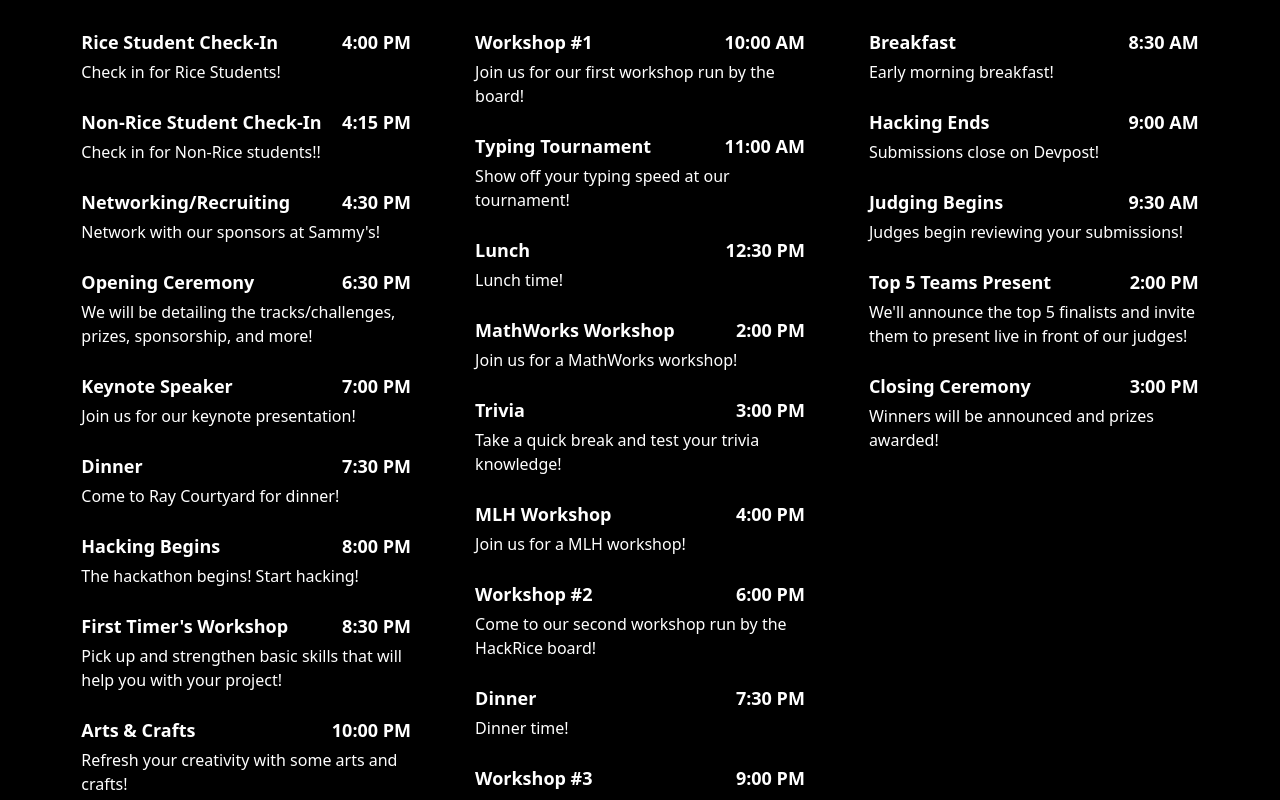
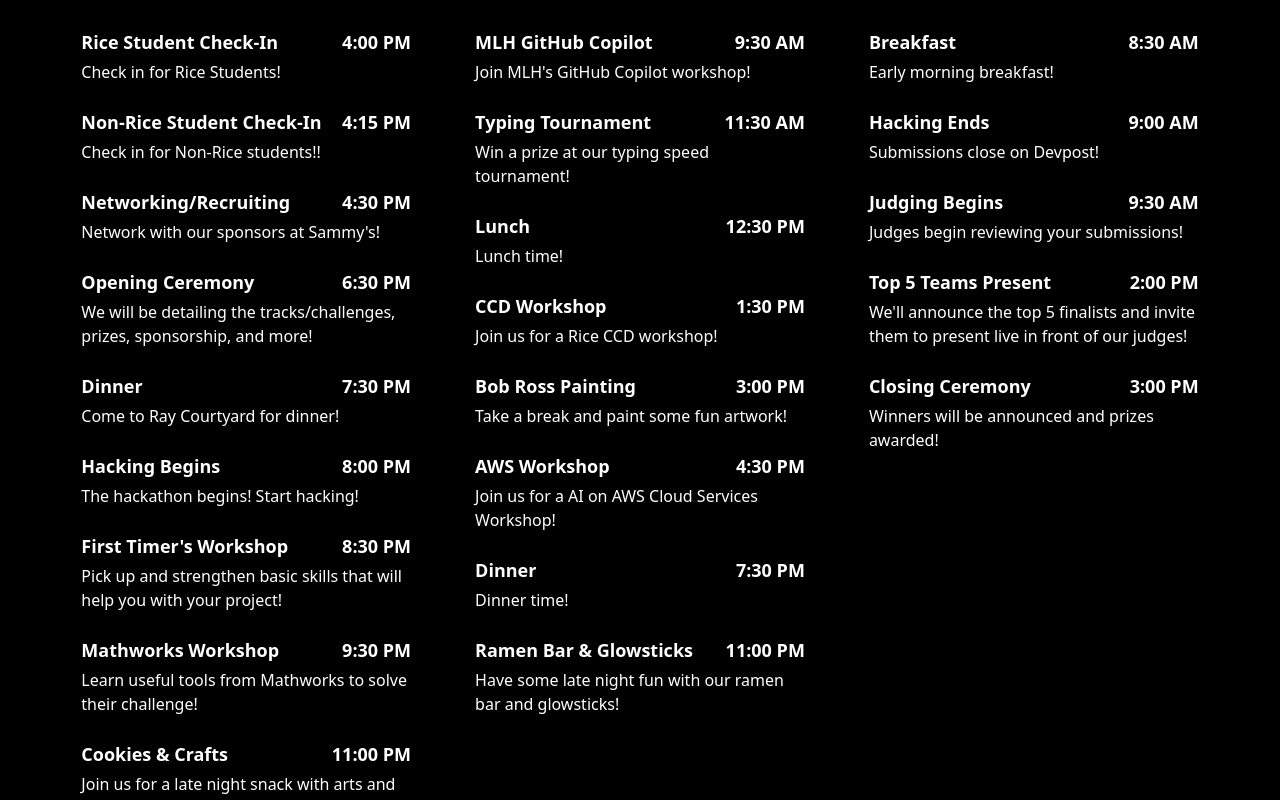
Before and after one commit to chloep23/14hackricepublic, a React (Create React App) app: page / in a window 1280 px wide. Shown: the part 1720-2520 px from the top of the page. Built offline with nearby package versions, Linux system fonts and the light colour scheme.

Commit message:
updated schedule

```diff
--- a/src/App.tsx
+++ b/src/App.tsx
@@ -189,12 +189,6 @@
             </button>
             <button className="bg-black hover:scale-110 text-white text-left rounded-lg mt-5 md:mt-0 md:p-3 w-full">
               <div className="flex justify-between">
-                <h1 className="mb-1 font-semibold text-base md:text-lg">Keynote Speaker</h1>
-                <h2 className="ml-3 font-semibold text-right text-lg">7:00 PM </h2>
-              </div> Join us for our keynote presentation!
-            </button>
-            <button className="bg-black hover:scale-110 text-white text-left rounded-lg mt-5 md:mt-0 md:p-3 w-full">
-              <div className="flex justify-between">
                 <h1 className="mb-1 font-semibold text-base md:text-lg">Dinner</h1>
                 <h2 className="ml-3 font-semibold text-right text-lg">7:30 PM </h2>
               </div> Come to Ray Courtyard for dinner!
@@ -213,15 +207,15 @@
             </button>
             <button className="bg-black hover:scale-110 text-white text-left rounded-lg mt-5 md:mt-0 md:p-3 w-full">
               <div className="flex justify-between">
-                <h1 className="mb-1 font-semibold text-base md:text-lg">Arts & Crafts</h1>
-                <h2 className="ml-3 font-semibold text-right text-lg">10:00 PM </h2>
-              </div> Refresh your creativity with some arts and crafts!
+                <h1 className="mb-1 font-semibold text-base md:text-lg">Mathworks Workshop</h1>
+                <h2 className="ml-3 font-semibold text-right text-lg">9:30 PM </h2>
+              </div> Learn useful tools from Mathworks to solve their challenge!
             </button>
             <button className="bg-black hover:scale-110 text-white text-left rounded-lg mt-5 md:mt-0 md:p-3 w-full">
               <div className="flex justify-between">
-                <h1 className="mb-1 font-semibold text-base md:text-lg">Late Night Snack</h1>
+                <h1 className="mb-1 font-semibold text-base md:text-lg">Cookies & Crafts</h1>
                 <h2 className="ml-3 font-semibold text-right text-lg">11:00 PM </h2>
-              </div> Join us for a late night snack!
+              </div> Join us for a late night snack with arts and crafts!
             </button>
           </div>
           {/* -------------- SATURDAY --------------- */}
@@ -229,15 +223,15 @@
           <button className="relative text-center text-xl bg-black text-yellow-300/85 md:text-2xl font-bold align-top rounded-xl outline outline-yellow-300/85 h-12 w-40 md:h-16 md:w-52">Saturday 9/21</button>
             <button className="bg-black hover:scale-110 text-white text-left rounded-lg mt-10 md:p-3 w-full">
               <div className="flex justify-between">
-                <h1 className="mb-1 font-semibold text-base md:text-lg">Workshop #1</h1>
-                <h2 className="ml-3 font-semibold text-right text-lg">10:00 AM </h2>
-              </div> Join us for our first workshop run by the board!
+                <h1 className="mb-1 font-semibold text-base md:text-lg">MLH GitHub Copilot</h1>
+                <h2 className="ml-3 font-semibold text-right text-lg">9:30 AM </h2>
+              </div> Join MLH's GitHub Copilot workshop!
             </button>
             <button className="bg-black hover:scale-110 text-white text-left rounded-lg mt-5 md:mt-0 md:p-3 w-full">
               <div className="flex justify-between">
                 <h1 className="mb-1 font-semibold text-base md:text-lg">Typing Tournament</h1>
-                <h2 className="ml-3 font-semibold text-right text-lg">11:00 AM </h2>
-              </div> Show off your typing speed at our tournament!
+                <h2 className="ml-3 font-semibold text-right text-lg">11:30 AM </h2>
+              </div> Win a prize at our typing speed tournament!
             </button>
             <button className="bg-black hover:scale-110 text-white text-left rounded-lg mt-5 md:mt-0 md:p-3 w-full">
               <div className="flex justify-between">
@@ -247,39 +241,27 @@
             </button>
             <button className="bg-black hover:scale-110 text-white text-left rounded-lg mt-5 md:mt-0 md:p-3 w-full">
               <div className="flex justify-between">
-                <h1 className="mb-1 font-semibold text-base md:text-lg">MathWorks Workshop</h1>
-                <h2 className="ml-3 font-semibold text-right text-lg">2:00 PM </h2>
-              </div> Join us for a MathWorks workshop!
+                <h1 className="mb-1 font-semibold text-base md:text-lg">CCD Workshop</h1>
+                <h2 className="ml-3 font-semibold text-right text-lg">1:30 PM </h2>
+              </div> Join us for a Rice CCD workshop!
             </button>
             <button className="bg-black hover:scale-110 text-white text-left rounded-lg mt-5 md:mt-0 md:p-3 w-full">
               <div className="flex justify-between">
-                <h1 className="mb-1 font-semibold text-base md:text-lg">Trivia</h1>
+                <h1 className="mb-1 font-semibold text-base md:text-lg">Bob Ross Painting</h1>
                 <h2 className="ml-3 font-semibold text-right text-lg">3:00 PM </h2>
-              </div> Take a quick break and test your trivia knowledge!
+              </div> Take a break and paint some fun artwork!
             </button>
             <button className="bg-black hover:scale-110 text-white text-left rounded-lg mt-5 md:mt-0 md:p-3 w-full">
               <div className="flex justify-between">
-                <h1 className="mb-1 font-semibold text-base md:text-lg">MLH Workshop</h1>
-                <h2 className="ml-3 font-semibold text-right text-lg">4:00 PM </h2>
-              </div> Join us for a MLH workshop!
-            </button>
-            <button className="bg-black hover:scale-110 text-white text-left rounded-lg mt-5 md:mt-0 md:p-3 w-full">
-              <div className="flex justify-between">
-                <h1 className="mb-1 font-semibold text-base md:text-lg">Workshop #2</h1>
-                <h2 className="ml-3 font-semibold text-right text-lg">6:00 PM </h2>
-              </div> Come to our second workshop run by the HackRice board!
+                <h1 className="mb-1 font-semibold text-base md:text-lg">AWS Workshop</h1>
+                <h2 className="ml-3 font-semibold text-right text-lg">4:30 PM </h2>
+              </div> Join us for a AI on AWS Cloud Services Workshop!
             </button>
             <button className="bg-black hover:scale-110 text-white text-left rounded-lg mt-5 md:mt-0 md:p-3 w-full">
               <div className="flex justify-between">
                 <h1 className="mb-1 font-semibold text-base md:text-lg">Dinner</h1>
                 <h2 className="ml-3 font-semibold text-right text-lg">7:30 PM </h2>
               </div> Dinner time!
-            </button>
-            <button className="bg-black hover:scale-110 text-white text-left rounded-lg mt-5 md:mt-0 md:p-3 w-full">
-              <div className="flex justify-between">
-                <h1 className="mb-1 font-semibold text-base md:text-lg">Workshop #3</h1>
-                <h2 className="ml-3 font-semibold text-right text-lg">9:00 PM </h2>
-              </div> Ready for our third workshop run by the HackRice board?
             </button>
             <button className="bg-black hover:scale-110 text-white text-left rounded-lg mt-5 md:mt-0 md:p-3 w-full">
               <div className="flex justify-between">
--- a/src/Navbar.tsx
+++ b/src/Navbar.tsx
@@ -16,7 +16,7 @@
         >
           ☰
         </button>
-        <ul className={`md:flex ${isOpen ? "block" : "hidden"} md:block h-auto space-y-4 md:space-y-0 md:space-x-8 ml-4 mt-48 md:mt-0`}>
+        <ul className={`sm:flex ${isOpen ? "block" : "hidden"} md:block h-auto space-y-4 md:space-y-0 md:space-x-8 ml-4 mt-48 md:mt-0`}>
           <li className="relative group">
             <a href="#home" className="text-white hover:text-gray-200">Home</a>
             <span className="absolute left-0 bottom-0 w-full h-0.5 bg-white scale-x-0 group-hover:scale-x-100 transform transition-transform origin-left"></span>
```
